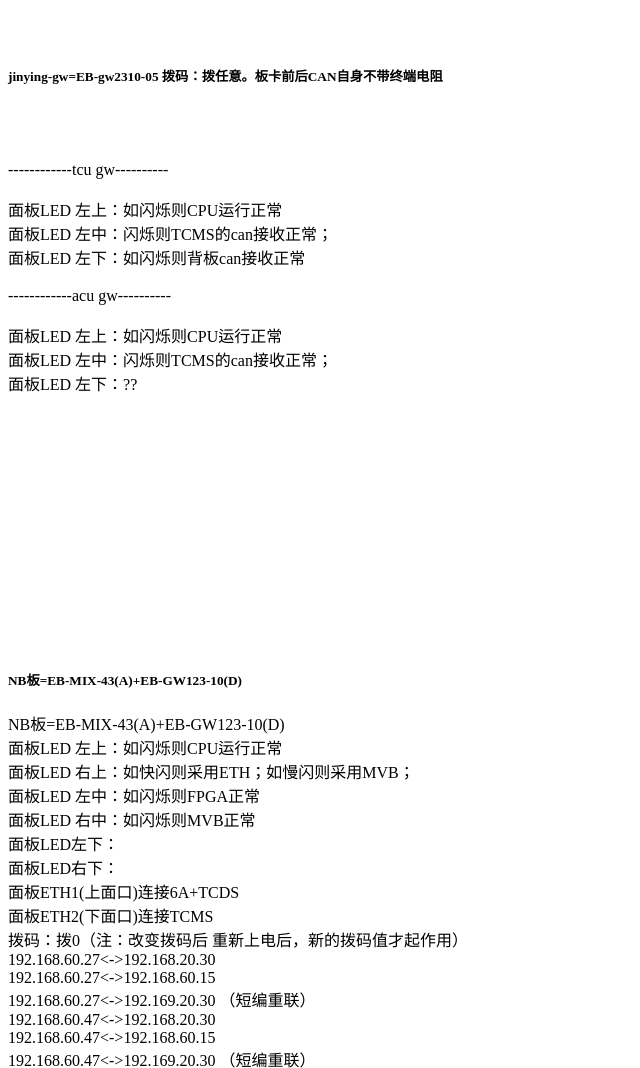
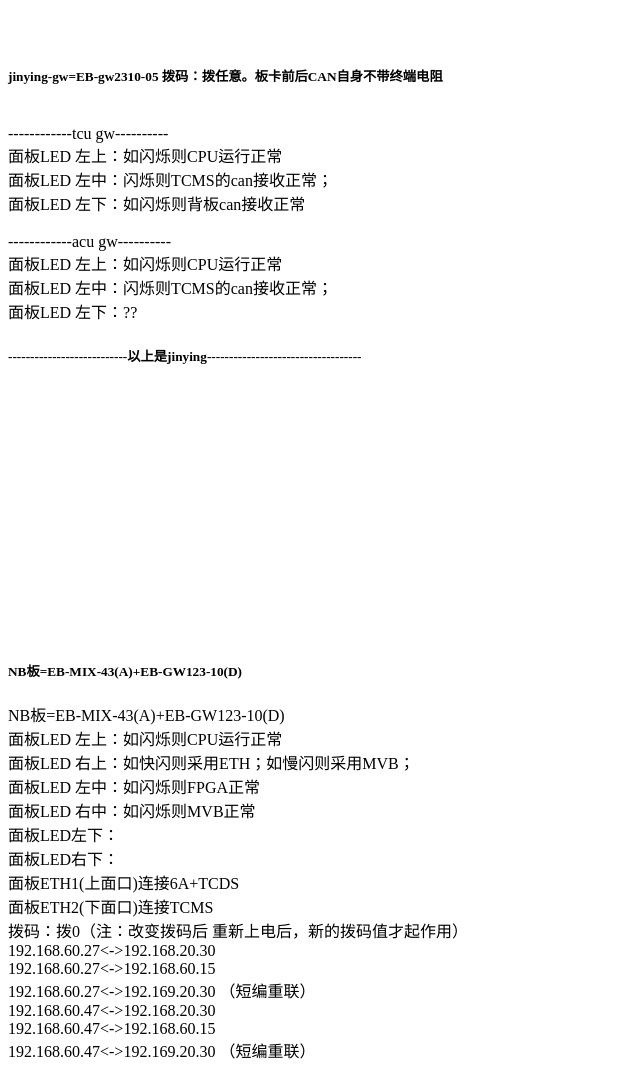
Before and after one commit to useWHATNAMElch29/useWHATNAMElch29.github.io, a plain HTML site: page index.html in a window 1280 px wide. Shown: the top 1068 px of the page, without its empty margins (0-640 px from the left). Drawn offline with Linux system fonts and the light colour scheme.

Commit message:
Update index.html

```diff
--- a/index.html
+++ b/index.html
@@ -3,20 +3,15 @@
   <br>
   <br><h5>jinying-gw=EB-gw2310-05  拨码：拨任意。板卡前后CAN自身不带终端电阻</h5>
   <br/>
-<br/>
-  <br/>
 ------------tcu gw----------<br/>
-  <br/>
 面板LED 左上：如闪烁则CPU运行正常<br/>
 面板LED 左中：闪烁则TCMS的can接收正常；<br/>
-面板LED 左下：如闪烁则背板can接收正常<br/>
-
-  <br/>
+面板LED 左下：如闪烁则背板can接收正常<br/><br/>
 ------------acu gw----------<br/>
-  <br/>
 面板LED 左上：如闪烁则CPU运行正常<br/>
 面板LED 左中：闪烁则TCMS的can接收正常；<br/>
 面板LED 左下：??<br/>
+  <h5>---------------------------以上是jinying-----------------------------------</h5>
 
 
 
```
